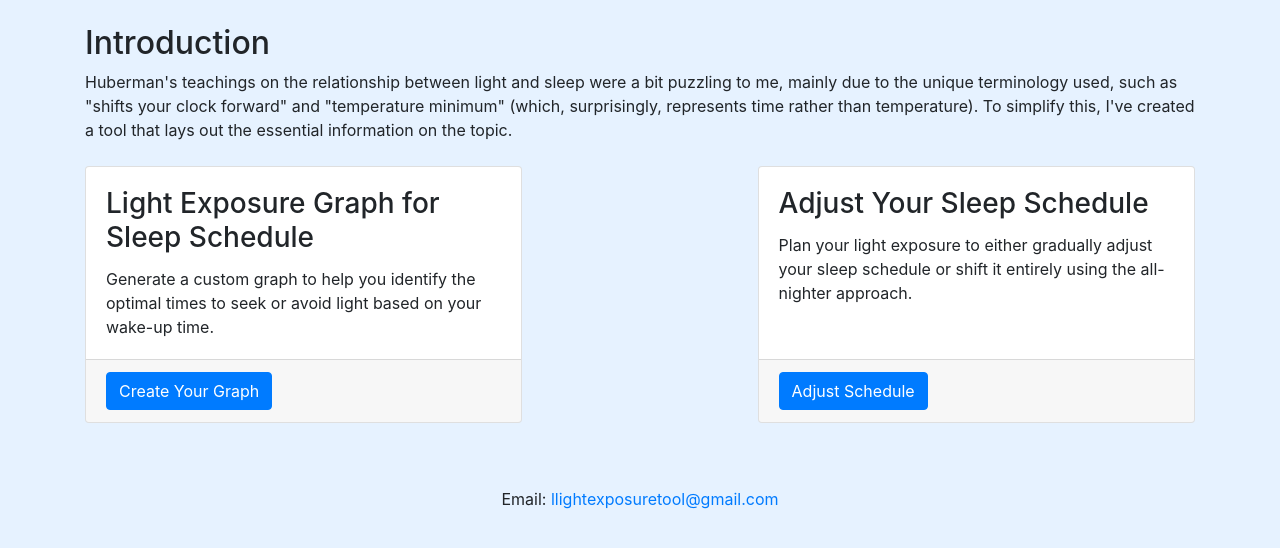
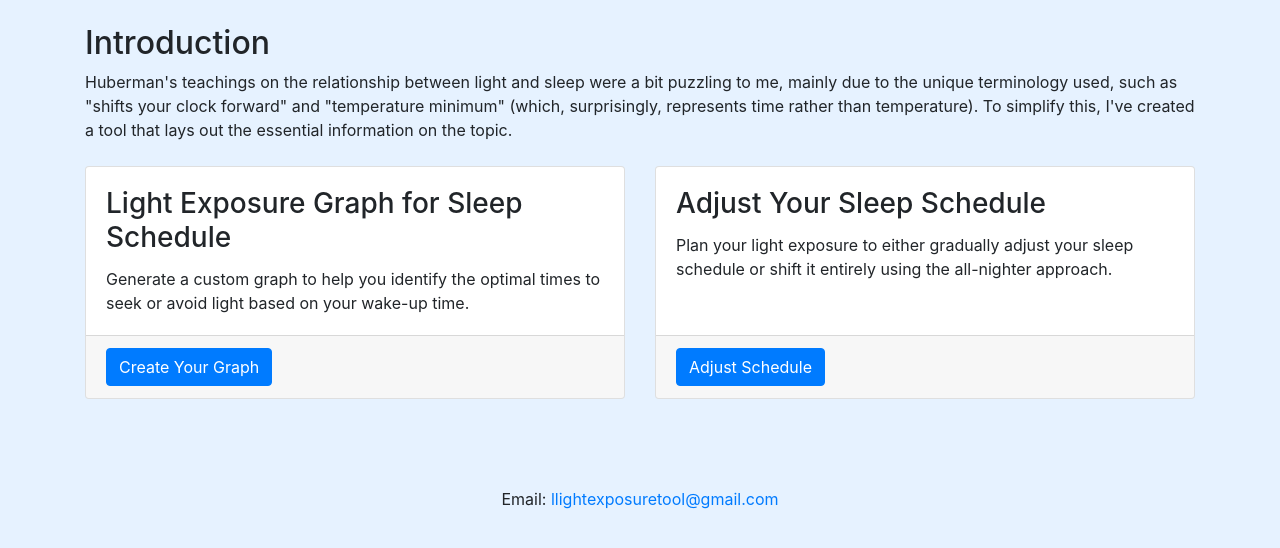
Before and after one commit to MichalKrsik1/CircadianRhythmTool, a Flask app: page / in a window 1280 px wide. Shown: the part 96-644 px from the top of the page. Run offline with Flask 3, Linux system fonts and the light colour scheme; some libraries are stand-ins or nearby versions.

Commit message:
Hope it works arill

```diff
--- a/templates/landing_page.html
+++ b/templates/landing_page.html
@@ -17,8 +17,8 @@
     <!-- Tool Selection -->
     <section class="row mt-4">
         <!-- Graph Tool -->
-        <div class="col-12 col-md-auto mb-4 d-flex" style="flex: 0 0 41%; max-width: 41%;">
-            <div class="card flex-grow-1">
+        <div class="col-md-6 mb-4 mb-sm-5">
+            <div class="card h-100">
                 <div class="card-body">
                     <h3 class="card-title">Light Exposure Graph for Sleep Schedule</h3>
                     <p class="card-text">Generate a custom graph to help you identify the optimal times to seek or avoid light based on your wake-up time.</p>
@@ -29,12 +29,9 @@
             </div>
         </div>
 
-        <!-- Spacer for desktop only -->
-        <div class="d-none d-md-block" style="flex: 0 0 18%; max-width: 18%;"></div>
-
         <!-- Sleep Schedule Tool -->
-        <div class="col-12 col-md-auto mb-4 d-flex" style="flex: 0 0 41%; max-width: 41%;">
-            <div class="card flex-grow-1">
+        <div class="col-md-6 mb-4 mb-sm-5">
+            <div class="card h-100">
                 <div class="card-body">
                     <h3 class="card-title">Adjust Your Sleep Schedule</h3>
                     <p class="card-text">Plan your light exposure to either gradually adjust your sleep schedule or shift it entirely using the all-nighter approach.</p>
```
